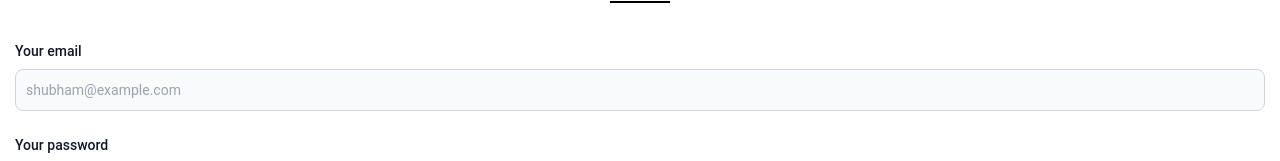
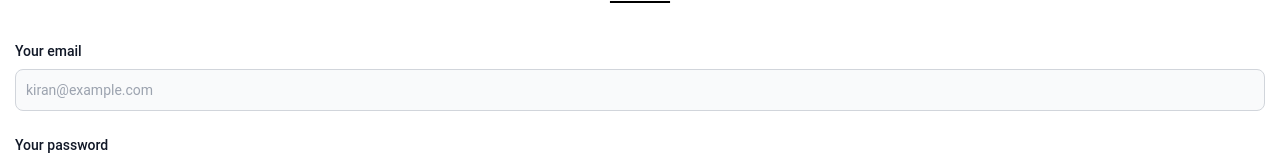
Before and after one commit to kiranbawane48/Codebook, a React (Create React App) app: page /login in a window 1280 px wide. Shown: the part 155-316 px from the top of the page. Built offline with nearby package versions, Linux system fonts and the light colour scheme.

Commit message:
Update Login.js

```diff
--- a/src/pages/Login.js
+++ b/src/pages/Login.js
@@ -47,7 +47,7 @@
         <form onSubmit={handleLogin}>
           <div className="mb-6">
               <label htmlFor="email" className="block mb-2 text-sm font-medium text-gray-900 dark:text-gray-300">Your email</label>
-              <input ref={email} type="email" id="email" className="bg-gray-50 border border-gray-300 text-gray-900 text-sm rounded-lg focus:ring-blue-500 focus:border-blue-500 block w-full p-2.5 dark:bg-gray-700 dark:border-gray-600 dark:placeholder-gray-400 dark:text-white dark:focus:ring-blue-500 dark:focus:border-blue-500" placeholder="shubham@example.com" required autoComplete="off" />
+              <input ref={email} type="email" id="email" className="bg-gray-50 border border-gray-300 text-gray-900 text-sm rounded-lg focus:ring-blue-500 focus:border-blue-500 block w-full p-2.5 dark:bg-gray-700 dark:border-gray-600 dark:placeholder-gray-400 dark:text-white dark:focus:ring-blue-500 dark:focus:border-blue-500" placeholder="kiran@example.com" required autoComplete="off" />
           </div>
           <div className="mb-6">
               <label htmlFor="password" className="block mb-2 text-sm font-medium text-gray-900 dark:text-gray-300">Your password</label>
```
